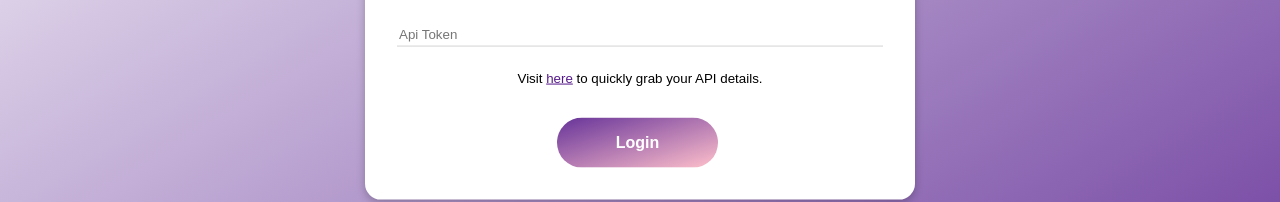
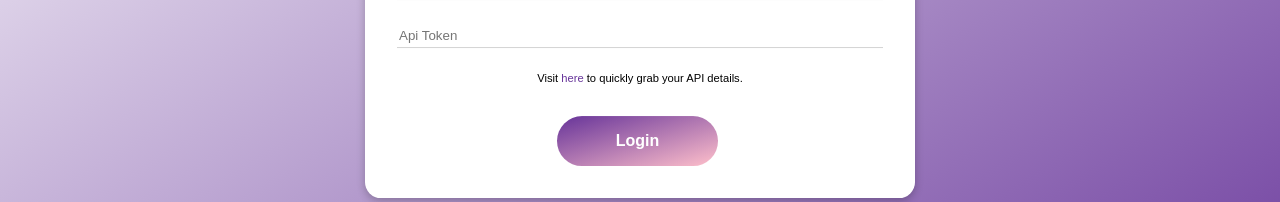
Before and after one commit to Vilhelm-Ian/Eisenhower_matrix_habitica, a Next.js app: page / in a window 1280 px wide. Shown: the part 369-571 px from the top of the page. Built offline with nearby package versions, Linux system fonts and the light colour scheme.

Commit message:
Add link to Habitica api key and prep for scoring tasks

```diff
--- a/components/EisenHower.tsx
+++ b/components/EisenHower.tsx
@@ -11,7 +11,7 @@ interface Tags {
 }
 
 function put_task_tex_in_ul(tasks: any): string[] {
-	return tasks?.map((task: any) => <li key={task.text}>{task.text}</li>);
+	return tasks?.map((task: any) => <li key={task.id}>{task.text}</li>);
 }
 
 const creator = "a80214a4-2868-4f11-aa34-bb6327c57b9c";
--- a/components/Login.tsx
+++ b/components/Login.tsx
@@ -54,7 +54,7 @@ export default function Login(props: Props) {
 				name="apiKey"
 				onChange={(e) => update(e.target.value, setApiKey)}
 			></input>
-			<small>Visit <a href="">here</a> to quickly grab your API details.</small>
+			<small>Visit <a href="https://habitica.com/user/settings/api">here</a> to quickly grab your API details.</small>
 			<button onClick={login}>Login</button>
 		</div>
 	);
--- a/styles/globals.css
+++ b/styles/globals.css
@@ -170,6 +170,15 @@ li:hover {
 	text-decoration: line-through;
 }
 
+small {
+	font-size: 0.7rem;
+}
+
+small a {
+	text-decoration: none;
+	color: var(--habitica-purple);
+}
+
 .login-form {
 	display: flex;
 	flex-direction: column;
```
